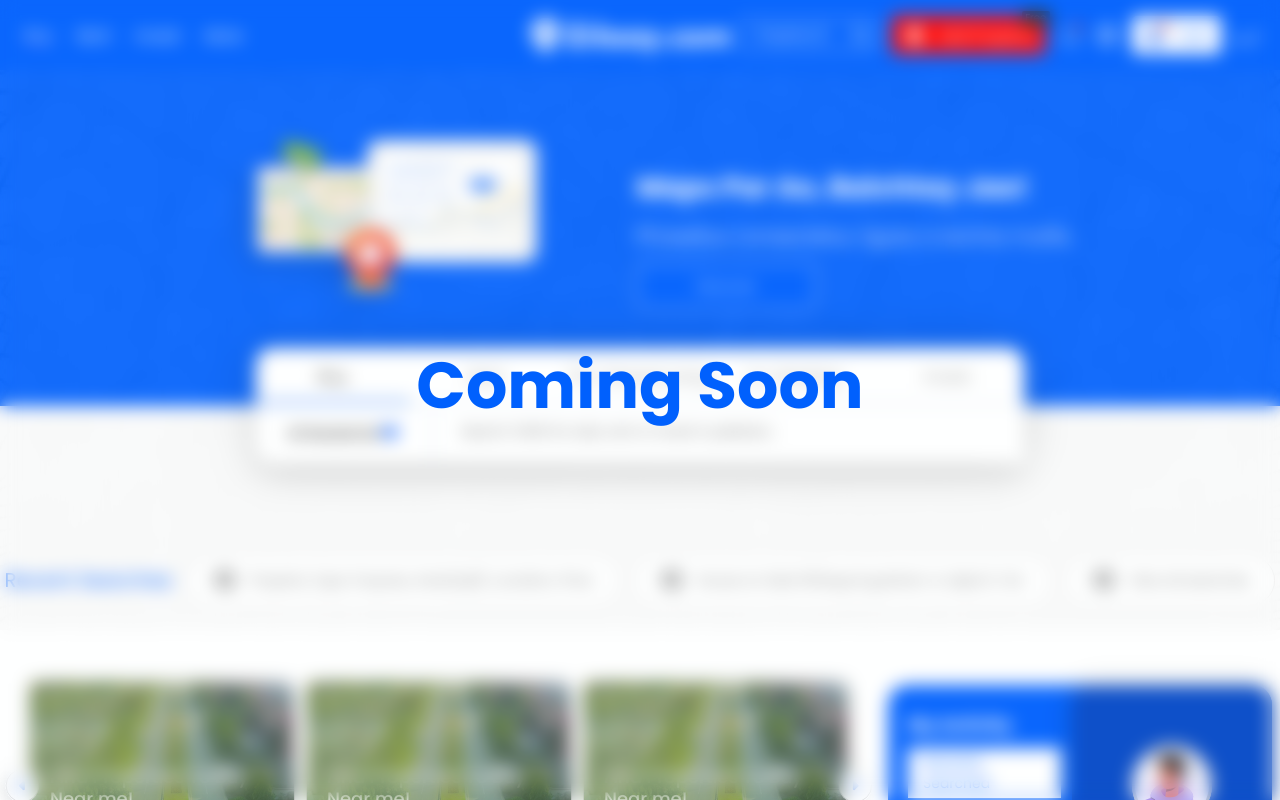
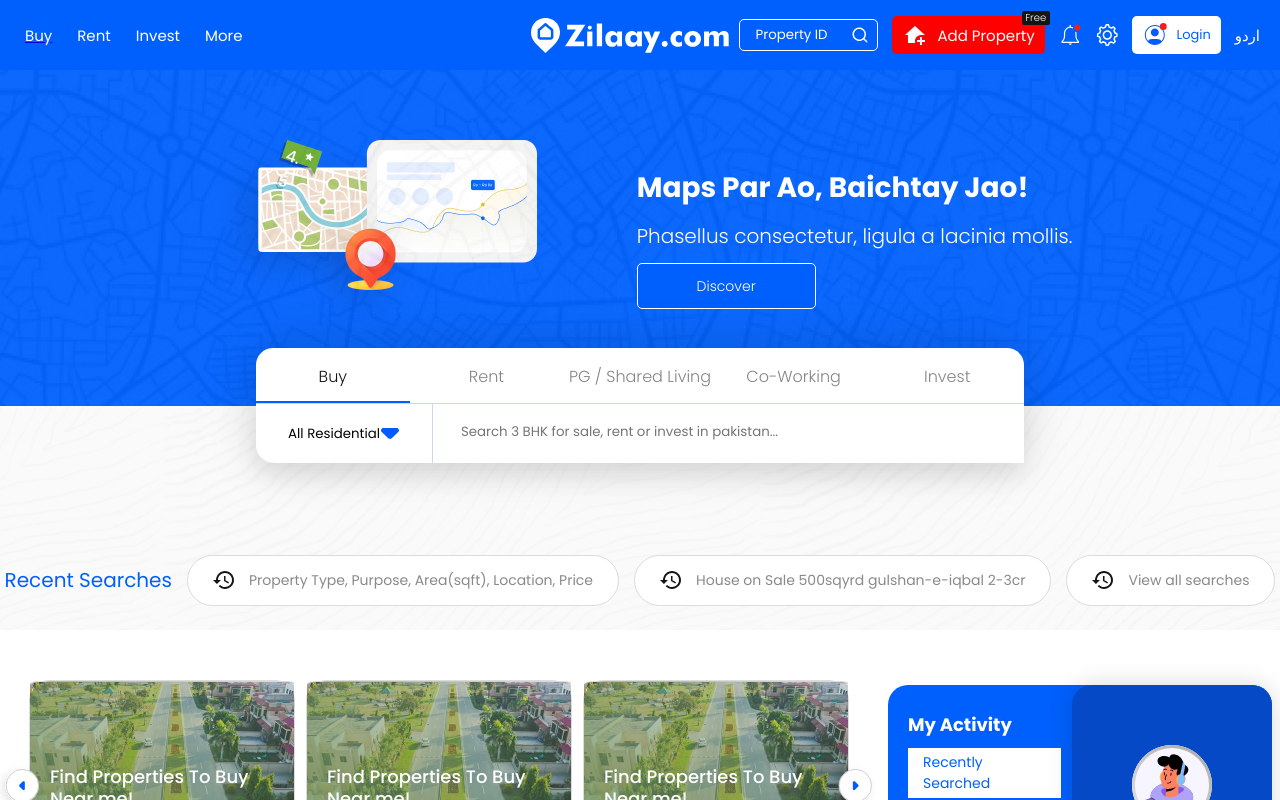
Before and after one commit to hamzakhalid141999/zilaay, a Next.js app: page / in a window 1280 px wide. Shown: the top 800 px of the page. Built offline with nearby package versions, Linux system fonts and the light colour scheme.

Commit message:
removed blur

```diff
--- a/components/layout/index.js
+++ b/components/layout/index.js
@@ -32,9 +32,9 @@ function Layout({ children }) {
           <>
             <Navbar />
             <div className={classes.main}>
-              <div className={classes.coming_soon_overlay}>
+              {/* <div className={classes.coming_soon_overlay}>
                 <h2>Coming Soon</h2>
-              </div>
+              </div> */}
               {children}
             </div>
             <Footer />
```
